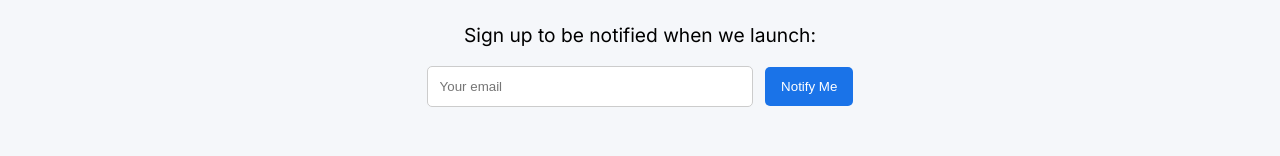
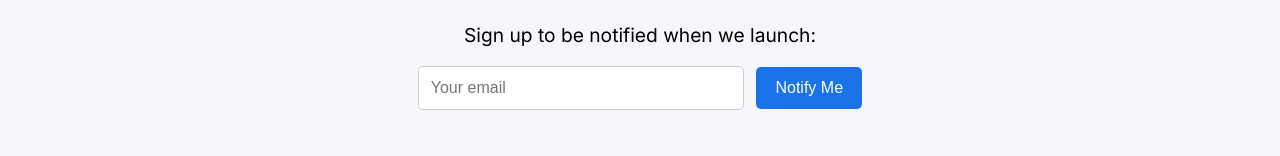
Before and after one commit to Antonio-Vinciguerra/trading-mba-landing, a plain HTML site: page index.html in a window 1280 px wide. Shown: the part 308-464 px from the top of the page. Drawn offline with Linux system fonts and the light colour scheme.

Commit message:
Connected email signup form

```diff
--- a/index.html
+++ b/index.html
@@ -1,4 +1,3 @@
-
 <!DOCTYPE html>
 <html lang="en">
 <head>
@@ -37,15 +36,20 @@
             max-width: 300px;
             margin-right: 0.5rem;
             border-radius: 5px;
-            border: 1px solid #ccc;
+            border: 1.5px solid #ccc;
+            font-size: 1rem;
         }
         button {
-            padding: 0.75rem 1rem;
+            padding: 0.75rem 1.2rem;
             background-color: #1a73e8;
             color: white;
             border: none;
             border-radius: 5px;
             cursor: pointer;
+            font-size: 1rem;
+        }
+        button:hover {
+            background-color: #155fc7;
         }
         footer {
             margin-top: 3rem;
@@ -59,14 +63,18 @@
         <h1>The Trading MBA</h1>
         <p>AI mentorship, trading strategy, and freedom in one powerful platform.</p>
     </header>
+
     <section>
         <h2>Be the First to Join</h2>
         <p>Sign up to be notified when we launch:</p>
-        <form>
-            <input type="email" placeholder="Your email" required />
+
+        <!-- ✅ Formspree form -->
+        <form action="https://formspree.io/f/xdkpwjol" method="POST">
+            <input type="email" name="email" placeholder="Your email" required />
             <button type="submit">Notify Me</button>
         </form>
     </section>
+
     <footer>
         &copy; 2025 The Trading MBA. All rights reserved.
     </footer>
```
